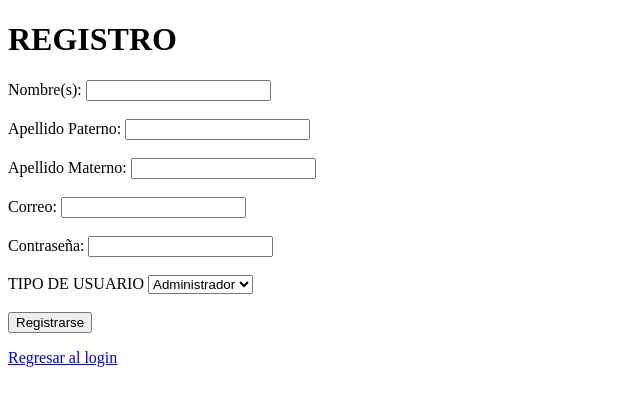
After one commit to 125052853-ux/AW_TIID222_Antonio, a Flask app: page /registro in a window 1280 px wide. The commit adds this page. Shown: the top 406 px of the page, without its empty margins (0-640 px from the left). Run offline with Flask 3, Linux system fonts and the light colour scheme; some libraries are stand-ins or nearby versions.

Commit message:
se trabajo con index, login, registro y la base de datos y con contraseña hash

```diff
--- a/INTRODUCCION_FLASK/app.py
+++ b/INTRODUCCION_FLASK/app.py
@@ -1,34 +1,79 @@
+
 # Importamos las librerías de Flask
-from flask import Flask, render_template, redirect
+from flask import Flask, render_template, redirect, request, url_for
+
+# Importar las librerías de MYSQL para Flask
+from flask_mysqldb import MySQL
+
+# Importamos la librería para generar un hash y comprobar que el hash coincida con la contraseña
+from werkzeug.security import generate_password_hash, check_password_hash
 
 # Creamos la instancia del proyecto
 app = Flask(__name__)
 app.config["TEMPLATES_AUTO_RELOAD"] = True
 
+# Configuración de la conexión
+app.config['MYSQL_HOST'] = 'localhost'
+app.config['MYSQL_USER'] = 'root'
+app.config['MYSQL_PASSWORD'] = ''
+app.config['MYSQL_DB'] = 'flasktiid'
+app.secret_key = 'mysecretkey'
+
+mysql = MySQL(app)
+
 # Ruta raíz
 @app.route("/")
 def home():
-    return "Hola Mundo"
-
-# Ruta guardar
-@app.route("/guardar")
-def guardar():
-    return "PRODUCTO AGREGADO CORRECTAMENTE"
-
-# Ruta login
-@app.route("/login")
-def login():
     return render_template("login.html")
 
-# Ruta logout
-@app.route("/logout")
-def logout():
-    return redirect("/login")
+@app.route("/registro", methods=["GET", "POST"])
+def registro():
 
-# Ruta index
-@app.route("/index")
-def index():
-    return render_template("index.html")
+    if request.method == "POST":
+        nombres = request.form["nombre"]
+        apellido_p = request.form["apellido_p"]
+        apellido_m = request.form["apellido_m"]
+        correo = request.form["correo"]
+        password = request.form["password_hash"]
+        id_rol = request.form["id_rol"]
+
+        # Generamos un hash a partir de la contraseña
+        password_hash = generate_password_hash(password)
+
+        cursor = mysql.connection.cursor()
+
+        cursor.execute(
+            "SELECT id FROM usuarios WHERE correo = %s",
+            (correo,)
+        )
+
+        if cursor.fetchone():
+            cursor.close()
+            return render_template("registro.html")
+
+        # Insertar el usuario a la base de datos
+        cursor.execute(
+            """INSERT INTO usuarios
+            (nombre, apellido_p, apellido_m, correo, password_hash, id_rol)
+            VALUES (%s, %s, %s, %s, %s, %s)
+            """,
+            (
+                nombres,
+                apellido_p,
+                apellido_m,
+                correo,
+                password_hash,
+                id_rol
+            )
+        )
+
+        mysql.connection.commit()
+        cursor.close()
+
+        return redirect(url_for("home"))
+
+    return render_template("registro.html")
+
 
 # Ejecutar la aplicación
 if __name__ == "__main__":
--- a/INTRODUCCION_FLASK/ejemplo.py
+++ b/INTRODUCCION_FLASK/ejemplo.py
@@ -3,6 +3,3 @@ app = Flask(__name__)
 @app.route("/")
 def home():
     return "!hola, Flask"
-
-if __name__ == "__name__":
-    app.run(port=5000)
--- a/INTRODUCCION_FLASK/templates/index.html
+++ b/INTRODUCCION_FLASK/templates/index.html
@@ -1,5 +1,6 @@
+
 <!DOCTYPE html>
-<html lang="en">
+<html lang="es">
 <head>
     <meta charset="UTF-8">
     <meta name="viewport" content="width=device-width, initial-scale=1.0">
@@ -7,6 +8,7 @@
 </head>
 <body>
     index
+
     <form action="/logout">
         <button type="submit">logout</button>
     </form>
--- /dev/null
+++ b/INTRODUCCION_FLASK/templates/registro.html
@@ -0,0 +1,47 @@
+
+<!DOCTYPE html>
+<html lang="es">
+<head>
+    <meta charset="UTF-8">
+    <meta name="viewport" content="width=device-width, initial-scale=1.0">
+    <title>Registro</title>
+</head>
+<body>
+    <div>
+        <h1>REGISTRO</h1>
+
+        <form action="/registro" method="post">
+            <label>Nombre(s):</label>
+            <input type="text" name="nombre" required>
+            <br><br>
+
+            <label>Apellido Paterno:</label>
+            <input type="text" name="apellido_p" required>
+            <br><br>
+
+            <label>Apellido Materno:</label>
+            <input type="text" name="apellido_m" required>
+            <br><br>
+
+            <label>Correo:</label>
+            <input type="email" name="correo" required>
+            <br><br>
+
+            <label>Contraseña:</label>
+            <input type="password" name="password_hash" required>
+            <br><br>
+
+            <label for="id_rol">TIPO DE USUARIO</label>
+            <select name="id_rol" id="id_rol" required>
+                <option value="1">Administrador</option>
+                <option value="2">Usuario</option>
+            </select>
+
+            <br><br>
+            <button type="submit">Registrarse</button>
+        </form>
+
+        <p><a href="{{ url_for('home') }}">Regresar al login</a></p>
+    </div>
+</body>
+</html>
```
Also changed, not shown: INTRODUCCION_FLASK/templates/login.html (+19 -3 lines).
